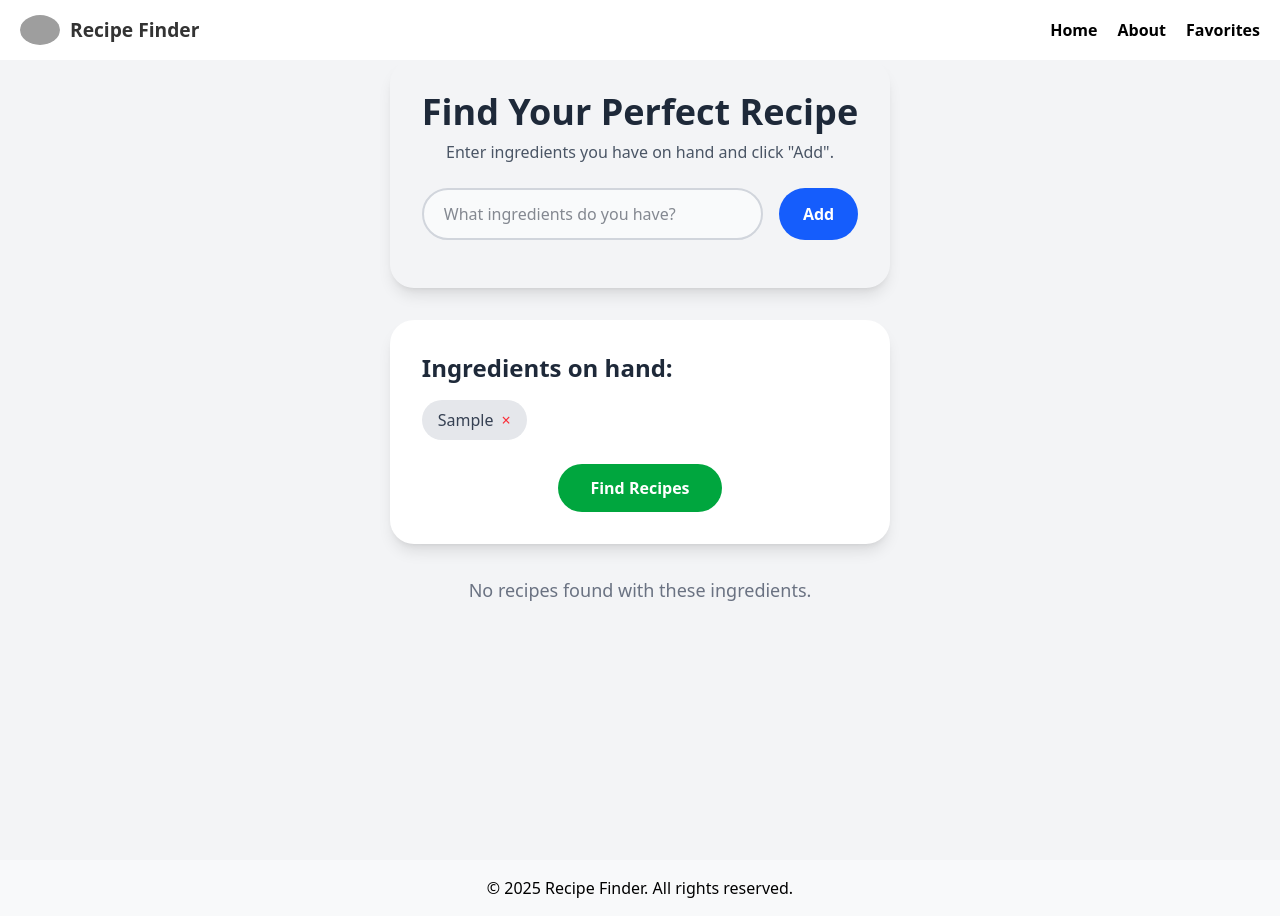
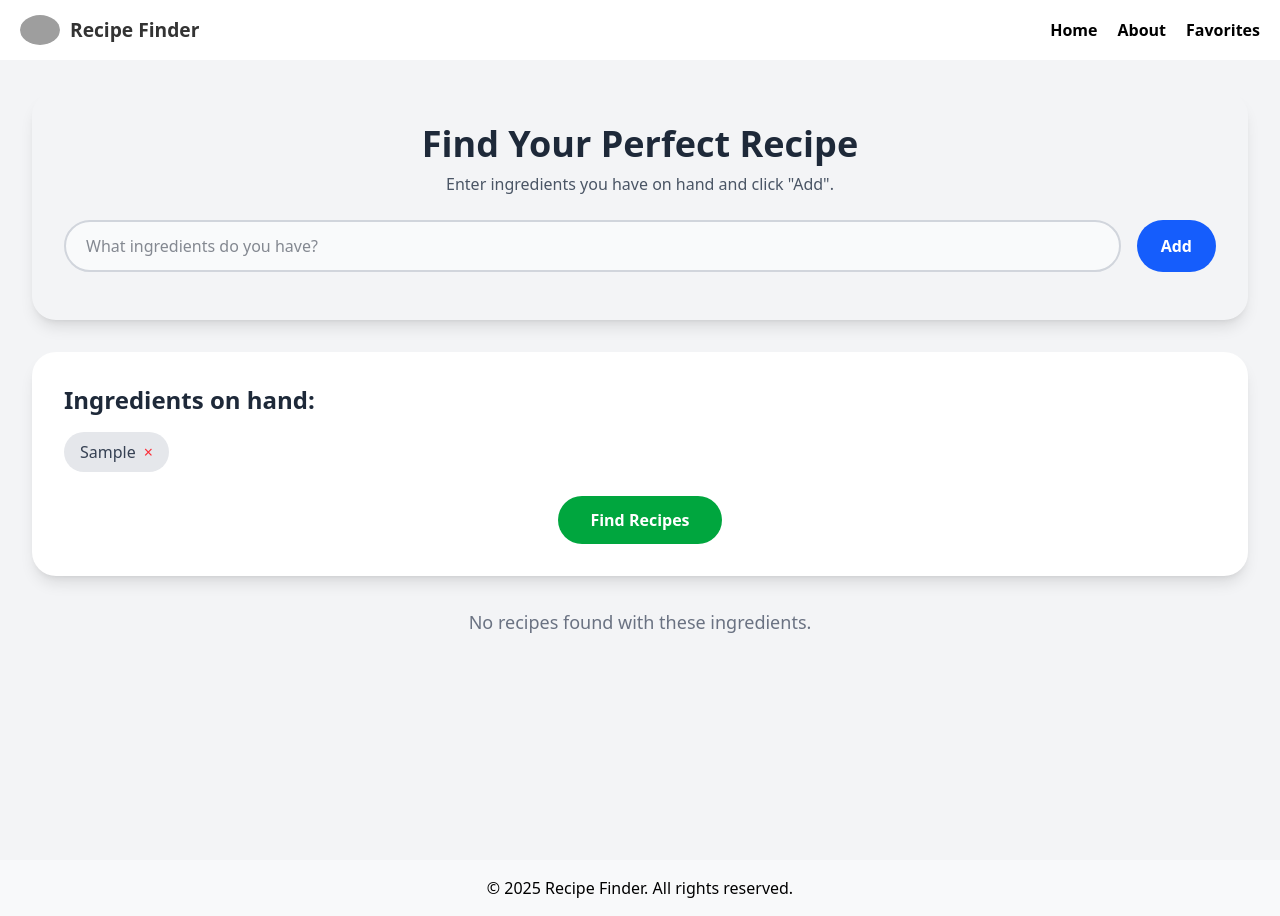
Before and after one commit to Redfox1759/recipe-finder, a React (Vite) app: page / in a window 1280 px wide. Both pictures are taken after typing "Sample" into the empty fields and a click on the button "Add". Built offline with nearby package versions, Linux system fonts and the light colour scheme; grey boxes are pictures that could not be loaded; the HTML template or start-up script is replaced by a standard one.

Commit message:
Added a localstorage capability and worked on the favorite component

```diff
--- a/src/pages/Favorites.jsx
+++ b/src/pages/Favorites.jsx
@@ -1,6 +1,15 @@
-import React from 'react'
+import React, {useState} from 'react'
 
 const Favorites = () => {
+
+  let myData = localStorage.getItem('favoriteRecipes')
+  myData = JSON.parse(myData)
+  console.log(myData)
+
+  const [favorites, setFavorites] = useState(myData || [])
+
+
+
   return (
     <div>
         <h2>Favorites page</h2>
--- a/src/pages/Home.jsx
+++ b/src/pages/Home.jsx
@@ -8,8 +8,10 @@ export default function App() {
   const [selectedRecipe, setSelectedRecipe] = useState(null);
   const [loading, setLoading] = useState(false);
   const [error, setError] = useState(null);
+  const [saveMessage, setSaveMessage] = useState('');
 
-
+  // Spoonacular API key is not required for the sample functionality
+  // but would be needed for a live app.
   const SPOONACULAR_API_KEY = "8f379ff6a2804f6dbb09bc1494a7c98e";
 
   // Function to handle adding a new ingredient to the list
@@ -20,6 +22,7 @@ export default function App() {
       setSearchInput(""); // Clear the input field after adding
       setRecipes([]); // Reset the recipes list for a new search
       setSelectedRecipe(null); // Clear any selected recipe
+      setSaveMessage(''); // Clear any save message
     }
   };
 
@@ -30,10 +33,10 @@ export default function App() {
     ));
     setRecipes([]); // Reset the recipes list
     setSelectedRecipe(null); // Clear any selected recipe
+    setSaveMessage(''); // Clear any save message
   };
 
   // Function to search for recipes based on the ingredients list
-  // This is the first API call to get a list of matching recipes
   const searchRecipes = useCallback(async () => {
     if (ingredients.length === 0) {
       setRecipes([]);
@@ -41,7 +44,8 @@ export default function App() {
     }
     setLoading(true);
     setError(null);
-    setSelectedRecipe(null); // Clear any previously selected recipe
+    setSelectedRecipe(null);
+    setSaveMessage('');
 
     try {
       const ingredientString = ingredients.join(", ");
@@ -62,10 +66,10 @@ export default function App() {
   }, [ingredients, SPOONACULAR_API_KEY]);
 
   // Function to get the full details for a single recipe
-  // This is the second API call, triggered by a user's click
   const getRecipeDetails = useCallback(async (id) => {
     setLoading(true);
     setError(null);
+    setSaveMessage('');
     try {
       const res = await fetch(`https://api.spoonacular.com/recipes/${id}/information?apiKey=${SPOONACULAR_API_KEY}`);
       if (!res.ok) {
@@ -80,6 +84,27 @@ export default function App() {
       setLoading(false);
     }
   }, [SPOONACULAR_API_KEY]);
+
+  // Function to save the current recipe to local storage
+  const handleSaveFavorite = () => {
+    if (selectedRecipe) {
+      try {
+        const existingFavorites = JSON.parse(localStorage.getItem('favoriteRecipes')) || [];
+        const isAlreadySaved = existingFavorites.some(recipe => recipe.id === selectedRecipe.id);
+
+        if (isAlreadySaved) {
+          setSaveMessage('This recipe is already in your favorites!');
+        } else {
+          const newFavorites = [...existingFavorites, selectedRecipe];
+          localStorage.setItem('favoriteRecipes', JSON.stringify(newFavorites));
+          setSaveMessage('Recipe added to favorites!');
+        }
+      } catch (e) {
+        console.error("Failed to save to local storage:", e);
+        setSaveMessage('Failed to save the recipe. Please try again.');
+      }
+    }
+  };
 
   // Helper function to render the ingredients with measures from the API data
   const renderIngredients = (recipeData) => {
@@ -99,9 +124,9 @@ export default function App() {
 
   // Main render
   return (
-    <main className="min-h-screen bg-gray-100 dark:bg-gray-900 text-gray-900 dark:text-gray-100 font-sans">
-      <div className="mb-8">
-        <form onSubmit={handleAddIngredient} className=" dark:bg-gray-200 p-6 sm:p-8  shadow-lg transition-all duration-300 mt-auto rounded-3xl max-w-3xl mx-auto">
+    <main className="min-h-screen bg-gray-100 dark:bg-gray-900 text-gray-900 dark:text-gray-100 font-sans p-4 sm:p-6 md:p-8">
+      <div className="max-w-7xl mx-auto">
+        <form onSubmit={handleAddIngredient} className= "dark:bg-gray-800 p-6 sm:p-8 shadow-lg transition-all duration-300 rounded-3xl mb-8">
           <h1 className="text-3xl sm:text-4xl text-center font-bold text-gray-800 dark:text-gray-100 mb-2">Find Your Perfect Recipe</h1>
           <p className="text-center text-gray-600 dark:text-gray-400 mb-6">
             Enter ingredients you have on hand and click "Add".
@@ -123,7 +148,7 @@ export default function App() {
         </form>
 
         {ingredients.length > 0 && (
-          <section className="mt-8 bg-white dark:bg-gray-800 p-6 sm:p-8 rounded-3xl shadow-lg">
+          <section className="bg-white dark:bg-gray-800 p-6 sm:p-8 rounded-3xl shadow-lg mb-8">
             <h2 className="text-2xl font-bold mb-4 text-gray-800 dark:text-gray-100">Ingredients on hand:</h2>
             <ul className="flex flex-wrap gap-2 mb-6">
               {ingredients.map((ingredient, index) => (
@@ -153,7 +178,7 @@ export default function App() {
           </section>
         )}
 
-        <section className="mt-8">
+        <section>
           {loading && (
             <div className="flex justify-center items-center h-48">
               <div className="animate-spin rounded-full h-16 w-16 border-t-4 border-b-4 border-blue-500"></div>
@@ -161,13 +186,19 @@ export default function App() {
           )}
 
           {error && (
-            <div className="bg-red-100 text-red-700 p-4 rounded-lg text-center">
+            <div className="bg-red-100 text-red-700 p-4 rounded-lg text-center mb-8">
               <p>{error}</p>
             </div>
           )}
 
+          {saveMessage && (
+            <div className="bg-green-100 dark:bg-green-800 text-green-700 dark:text-green-200 p-4 rounded-lg text-center mb-8">
+              <p>{saveMessage}</p>
+            </div>
+          )}
+
           {!loading && !error && recipes.length > 0 && !selectedRecipe && (
-            <div className="grid grid-cols-1 md:grid-cols-2 lg:grid-cols-3 gap-6">
+            <div className="grid grid-cols-1 sm:grid-cols-2 md:grid-cols-3 lg:grid-cols-4 gap-6">
               {recipes.map(recipe => (
                 <article key={recipe.id} className="bg-white dark:bg-gray-800 p-6 rounded-3xl shadow-lg transform transition-all duration-300 hover:scale-[1.02]">
                   <h3 className="text-lg font-bold mb-2 text-gray-800 dark:text-gray-100">{recipe.title}</h3>
@@ -189,9 +220,17 @@ export default function App() {
 
           {!loading && !error && selectedRecipe && (
             <article className="bg-white dark:bg-gray-800 p-6 sm:p-8 rounded-3xl shadow-lg">
-              <button onClick={() => setSelectedRecipe(null)} className="mb-4 px-4 py-2 bg-gray-200 dark:bg-gray-700 text-gray-800 dark:text-gray-200 rounded-full font-semibold hover:bg-gray-300 dark:hover:bg-gray-600 transition-colors">
-                &larr; Back to Results
-              </button>
+              <div className="flex flex-col sm:flex-row justify-between items-start sm:items-center mb-4 gap-4">
+                <button onClick={() => setSelectedRecipe(null)} className="px-4 py-2 bg-gray-200 dark:bg-gray-700 text-gray-800 dark:text-gray-200 rounded-full font-semibold hover:bg-gray-300 dark:hover:bg-gray-600 transition-colors">
+                  &larr; Back to Results
+                </button>
+                <button
+                  onClick={handleSaveFavorite}
+                  className="px-4 py-2 bg-pink-500 text-white rounded-full font-semibold hover:bg-pink-600 transition-colors w-full sm:w-auto text-center"
+                >
+                  Add to Favorites
+                </button>
+              </div>
               <h2 className="text-3xl font-bold mb-4 text-gray-800 dark:text-gray-100">{selectedRecipe.title}</h2>
               <img
                 src={selectedRecipe.image}
```
